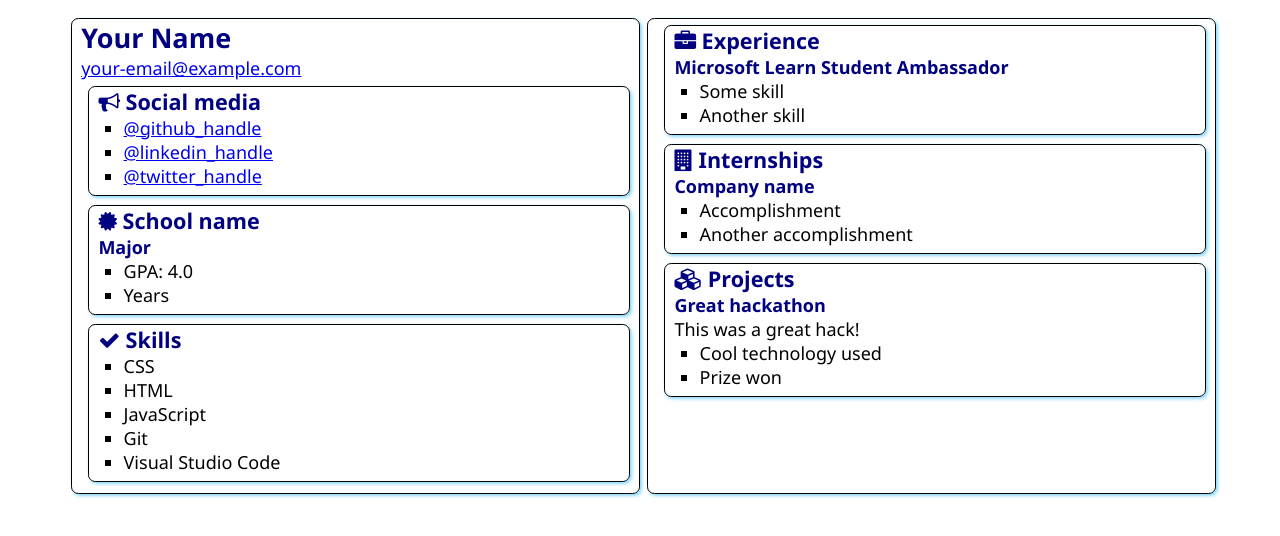
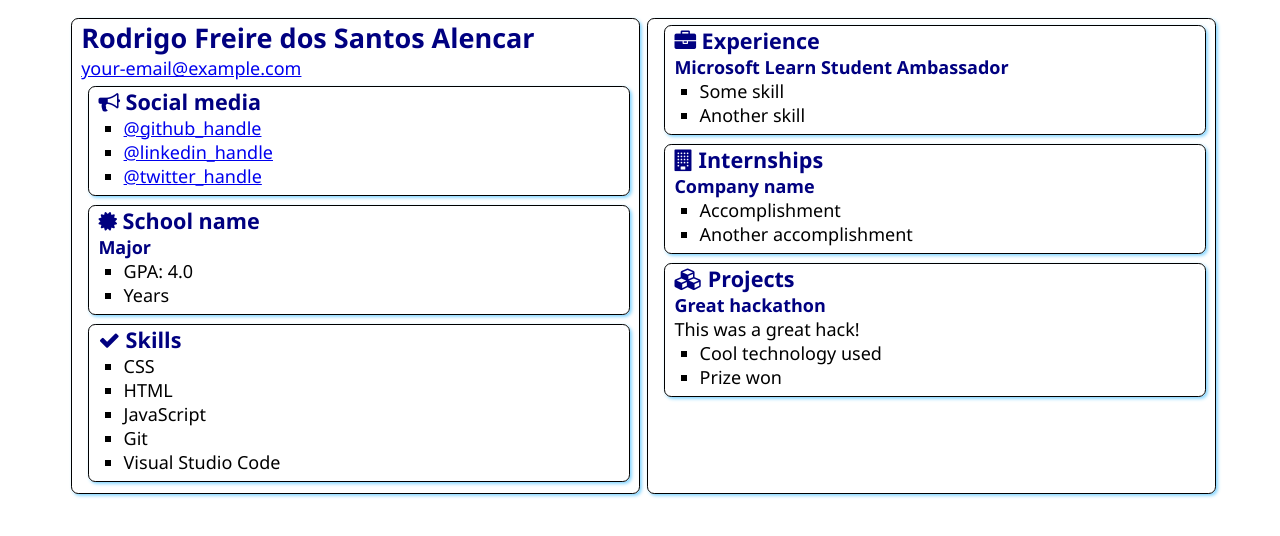
Before and after one commit to rodristk/SATechnicalOnboarding, a plain HTML site: page src/index.html in a window 1280 px wide. Drawn offline with Linux system fonts and the light colour scheme.

Commit message:
Adicionando meu nome
Adicionando meu nome

```diff
--- a/src/index.html
+++ b/src/index.html
@@ -12,7 +12,7 @@
 <body>
     <main>
         <article class="box">
-            <h1>Your Name</h1>
+            <h1>Rodrigo Freire dos Santos Alencar</h1>
             <div><a href="mailto:your.email@example.com">your-email@example.com</a></div>
 
             <section class="box">
```
